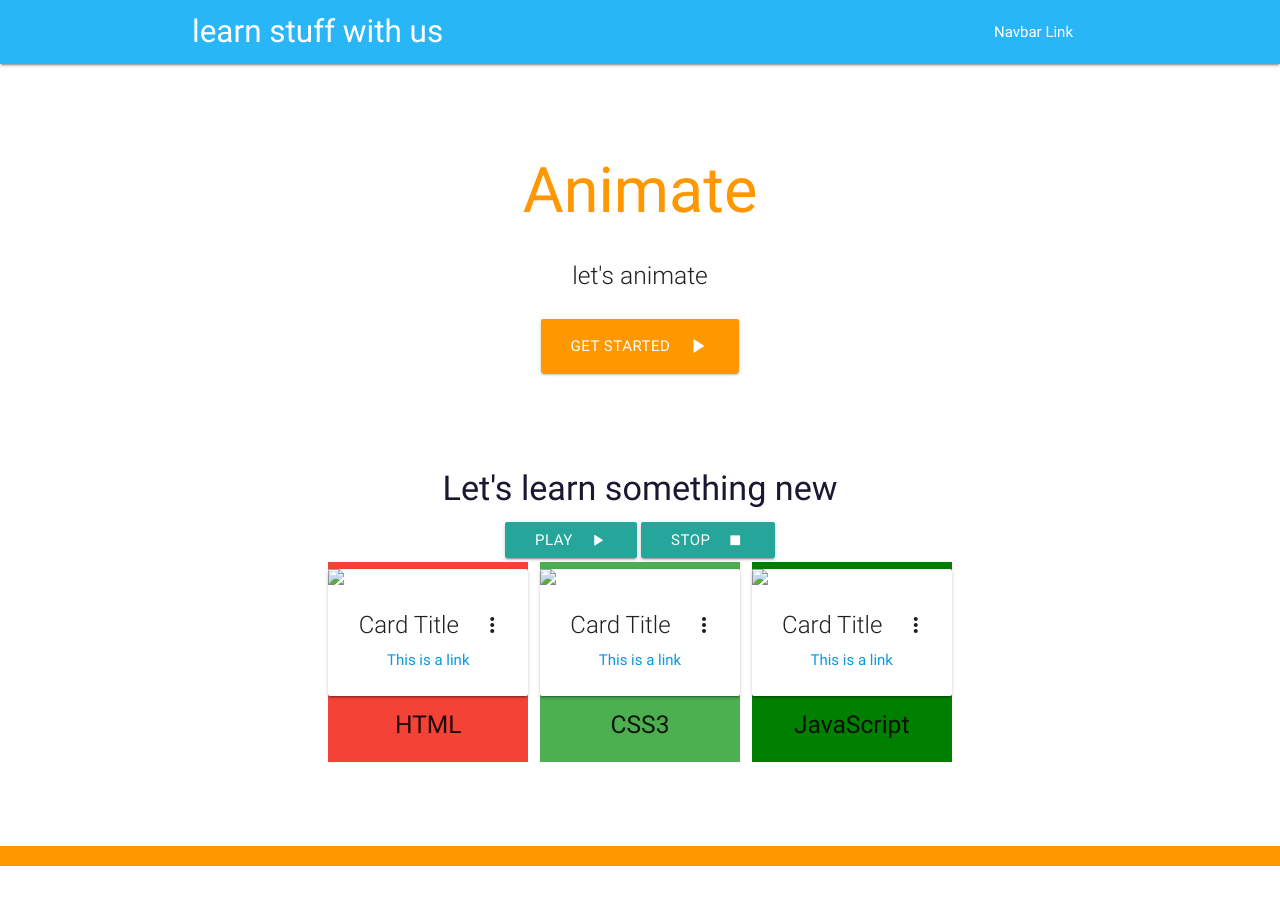
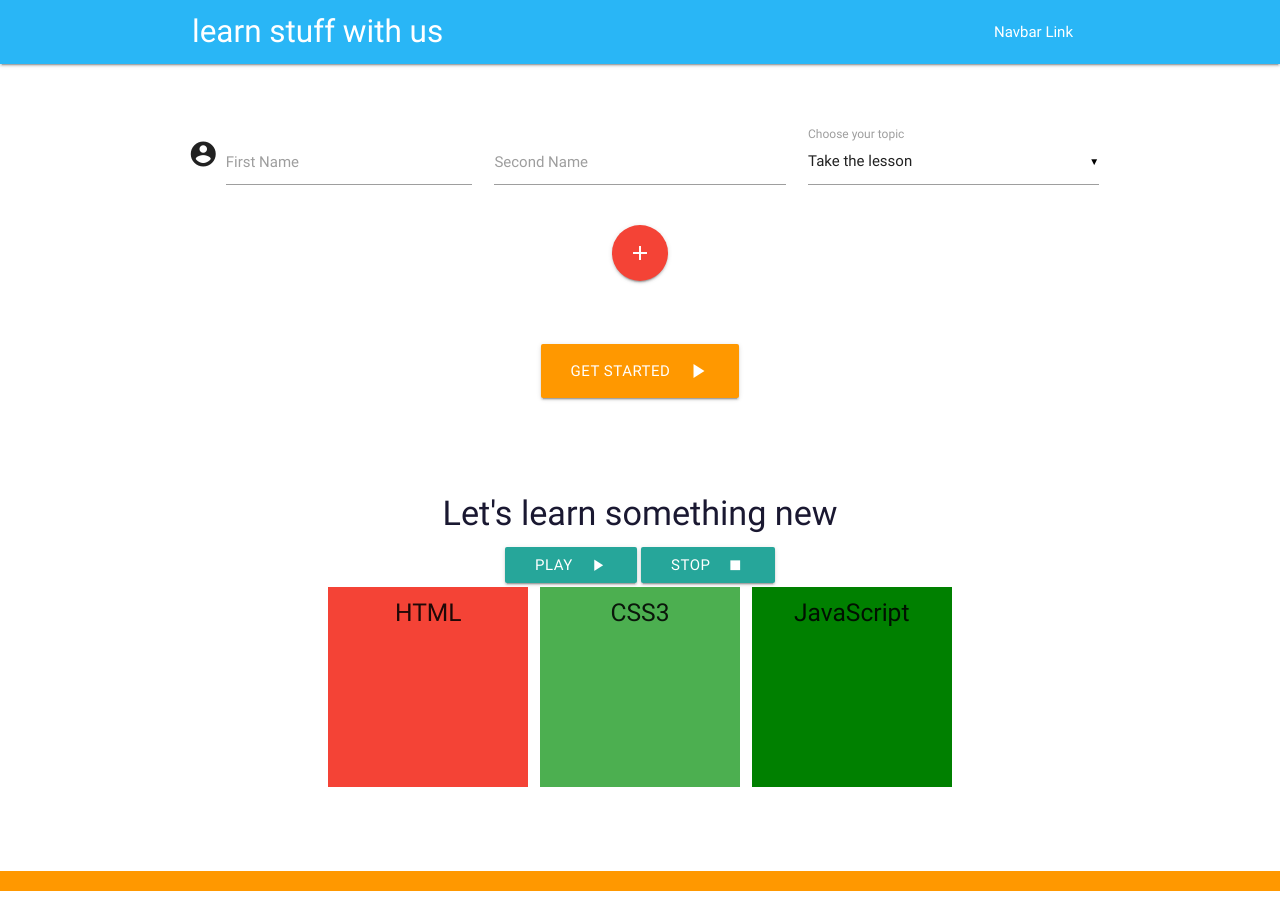
Before and after one commit to ikona23/highOnJS, a plain HTML site: page index.html in a window 1280 px wide. Before the commit the page ends 886 px from the top, so only its background shows below. Drawn offline with nearby package versions, Linux system fonts and the light colour scheme.

Commit message:
add name, choose lesson and heaps of animation

```diff
--- a/index.html
+++ b/index.html
@@ -4,7 +4,7 @@
 <head>
   <meta http-equiv="Content-Type" content="text/html; charset=UTF-8"/>
   <meta name="viewport" content="width=device-width, initial-scale=1, maximum-scale=1.0"/>
-  <title>Starter Template - Materialize</title>
+  <title>Learn with us</title>
 
   <!-- CSS  -->
   <link href="https://fonts.googleapis.com/icon?family=Material+Icons" rel="stylesheet">
@@ -27,9 +27,36 @@
   <div class="section no-pad-bot" id="index-banner">
     <div class="container">
       <br><br>
-      <h1 class="header center orange-text">Animate</h1>
       <div class="row center">
-        <h5 class="header col s12 light">let's animate</h5>
+              <div class="row">
+                <form class="col s12">
+                  <div class="row">
+                    <div class="input-field col s4">
+                      <i class="material-icons prefix">account_circle</i>
+                      <input id="icon_prefix" type="text" class="validate">
+                      <label for="icon_prefix">First Name</label>
+                    </div>
+                    <div class="input-field col s4">
+                      <input id="icon_prefix2" type="text" class="validate">
+                      <label for="icon_prefix">Second Name</label>
+                    </div>
+                    <div class="input-field col s4">
+                  <select>
+                    <option value="" disabled selected>Take the lesson</option>
+                    <option id="icon_prefix4" value="1">HTML5</option>
+                    <option id="icon_prefix4" value="2">CSS3</option>
+                    <option id="icon_prefix4" value="3">JavaScript</option>
+                  </select>
+                  <label>Choose your topic</label>
+                </div>
+                  </div>
+
+        <button class="btn-floating btn-large waves-effect waves-light red" type="submit" name="action" onclick="getNames()">
+        <i class="material-icons right ">add</i>
+     </button>
+                </form>
+      </div>
+        <h5 class="header col s12 light" id="texted"> </h5>
       </div>
       <div class="row center">
        <div class="textOrange">
@@ -42,7 +69,7 @@
     </div>
   </div>
 
-  <div class="container">
+  <div class="container" id="newText">
     <div class="section">
 
 <h4 class="textTrip center">
@@ -62,51 +89,12 @@
 
     </div>
       <div class="box red">
-        <div class="card">
-    <div class="card-image waves-effect waves-block waves-light">
-      <img class="activator" src="images/office.jpg">
-    </div>
-    <div class="card-content">
-      <span class="card-title activator grey-text text-darken-4">Card Title<i class="material-icons right">more_vert</i></span>
-      <p><a href="#">This is a link</a></p>
-    </div>
-    <div class="card-reveal">
-      <span class="card-title grey-text text-darken-4">Card Title<i class="material-icons right">close</i></span>
-      <p>Here is some more information about this product that is only revealed once clicked on.</p>
-    </div>
-  </div>
         <h5 class="boxNames">HTML</h5>
       </div>
       <div class="box green">
-        <div class="card">
-    <div class="card-image waves-effect waves-block waves-light">
-      <img class="activator" src="images/office.jpg">
-    </div>
-    <div class="card-content">
-      <span class="card-title activator grey-text text-darken-4">Card Title<i class="material-icons right">more_vert</i></span>
-      <p><a href="#">This is a link</a></p>
-    </div>
-    <div class="card-reveal">
-      <span class="card-title grey-text text-darken-4">Card Title<i class="material-icons right">close</i></span>
-      <p>Here is some more information about this product that is only revealed once clicked on.</p>
-    </div>
-  </div>
         <h5 class="boxNames">CSS3</h5>
       </div>
       <div class="box violet">
-        <div class="card">
-    <div class="card-image waves-effect waves-block waves-light">
-      <img class="activator" src="images/office.jpg">
-    </div>
-    <div class="card-content">
-      <span class="card-title activator grey-text text-darken-4">Card Title<i class="material-icons right">more_vert</i></span>
-      <p><a href="#">This is a link</a></p>
-    </div>
-    <div class="card-reveal">
-      <span class="card-title grey-text text-darken-4">Card Title<i class="material-icons right">close</i></span>
-      <p>Here is some more information about this product that is only revealed once clicked on.</p>
-    </div>
-  </div>
         <h5 class="boxNames">JavaScript</h5>
       </div>
 
@@ -139,13 +127,19 @@ anime({
 </script> -->
 
   <!--  Scripts-->
+   <script src="https://cdnjs.cloudflare.com/ajax/libs/jquery/3.2.1/jquery.js"></script>
     <script src="https://cdnjs.cloudflare.com/ajax/libs/animejs/2.2.0/anime.min.js"></script>
       <script src="https://cdnjs.cloudflare.com/ajax/libs/materialize/0.100.2/js/materialize.js"></script>
   <script src="main.js"></script>
 
   <script type="text/javascript">
 
-
+$(document).ready(function() {
+    Materialize.updateTextFields();
+  });
+ $(document).ready(function() {
+    $('select').material_select();
+  });
 
   </script>
 
--- a/main.js
+++ b/main.js
@@ -1,3 +1,12 @@
+//console.log(document.head)
+//console.log(document.forms[0])
+//console.log(document.links)
+//console.log(document.getElementById())
+
+//document.getElementById('texted')
+
+
+
 var playPause = anime ({
 	targets: 'div.box',
 	translateY: [
@@ -12,6 +21,7 @@ var playPause = anime ({
 		return i * 1000},
 		autoplay:false
 })
+
 
 // var textTrip = anime ({
 // 	targets: 'div.text',
@@ -28,14 +38,33 @@ var playPause = anime ({
 // 		autoplay:false
 // })
 
+function getNames(){
+	var n = document.getElementById("icon_prefix").value
+	var s = document.getElementById("icon_prefix2").value
+    var m = document.getElementById("icon_prefix4").textContent
+	var t = document.getElementById('texted')
+    t.textContent = 'Hi' + " " + n + " " + s + " " + "you choose" + " " + m
+}
+
+function addBox(){
+	var x = document.getElementById('newText')
+//	console.log(x)
+}
+addBox()
+
+
+
+
 function dropTest(){
 	var cssSel=anime({
 		targets: '.textTrip',
 		translateY: -220,
   		backgroundColor: '#FFF',
-  		borderRadius: 40,
+  		borderRadius: 5,
+  		width:350,
+
   		easing: 'easeInOutQuad',
-  		  backgroundColor: [
+  		backgroundColor: [
     {value: '#FFF'}, // Or #FFFFFF
     {value: 'rgb(255, 0, 0)'},
     {value: 'hsl(100, 60%, 60%)'}
```
